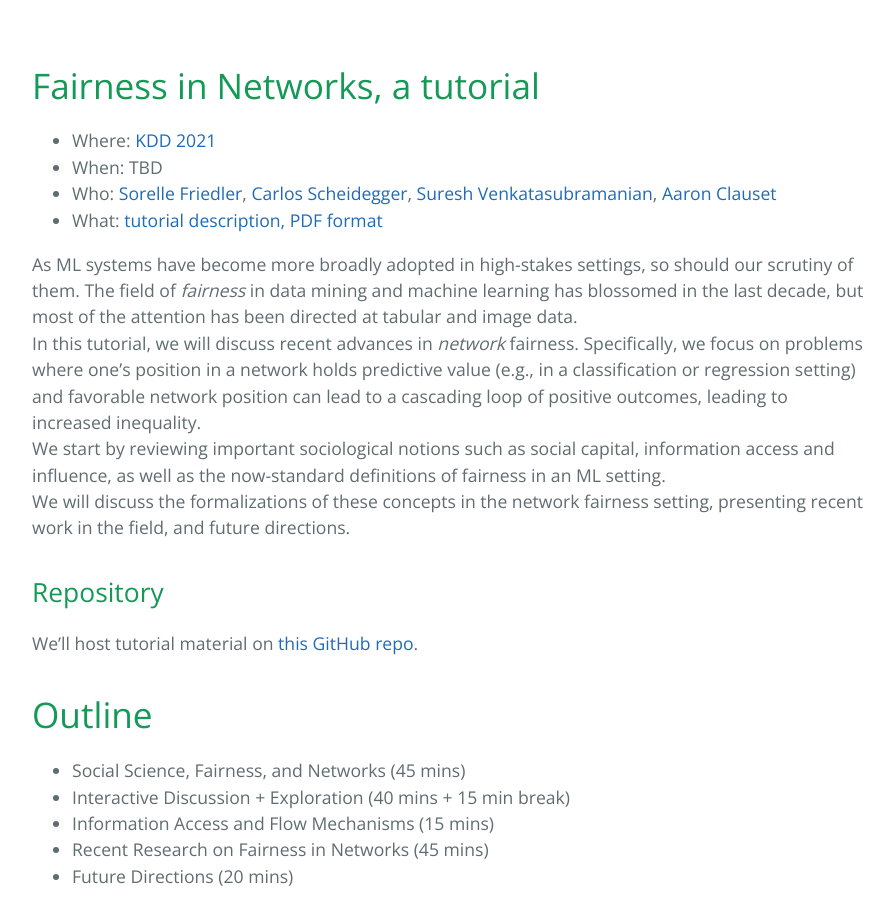
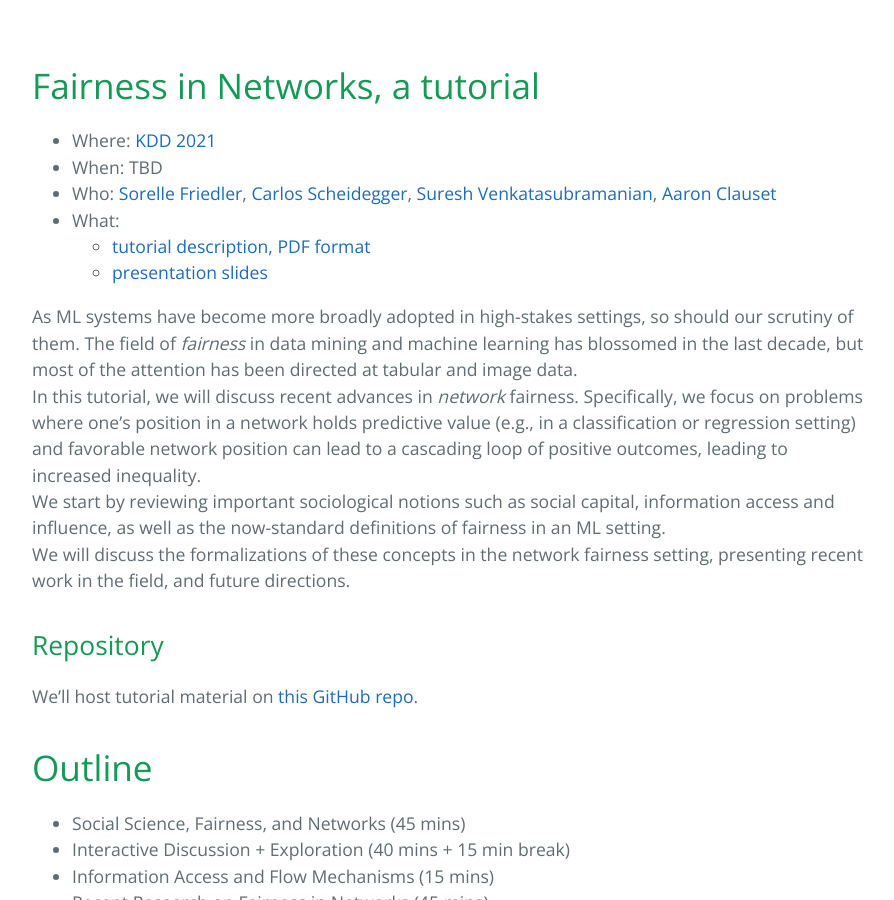
Before and after one commit to algofairness/kdd-2021-network-fairness-tutorial, a Jekyll site: the page built from index.md, in a window 1280 px wide and 900 px high, scrolled down 322 px. Shown: the whole window, without its empty margins (192-1086 px from the left). Built offline with Jekyll 4.4.1, drawn with Linux system fonts in a browser that asks for light colours.

Commit message:
link to slides

```diff
--- a/index.md
+++ b/index.md
@@ -12,7 +12,9 @@
 * Where: [KDD 2021](https://www.kdd.org/kdd2021/)
 * When: TBD
 * Who: [Sorelle Friedler](https://sorelle.friedler.net), [Carlos Scheidegger](https://cscheid.net), [Suresh Venkatasubramanian](http://www.cs.utah.edu/~suresh), [Aaron Clauset](https://www.colorado.edu/cs/aaron-clauset)
-* What: [tutorial description, PDF format](full-version.pdf)
+* What:
+  - [tutorial description, PDF format](full-version.pdf)
+  - [presentation slides](https://docs.google.com/presentation/d/1QFLNzTuWMv2il-V477kcpg3QnmGa8vXem9zxN5QLG68/edit?usp=sharing)
 
 As ML systems have become more broadly adopted in high-stakes settings, so should our scrutiny of them.
 The field of _fairness_ in data mining and machine learning has blossomed in the last decade, but most of the attention has been directed at tabular and image data.
```
